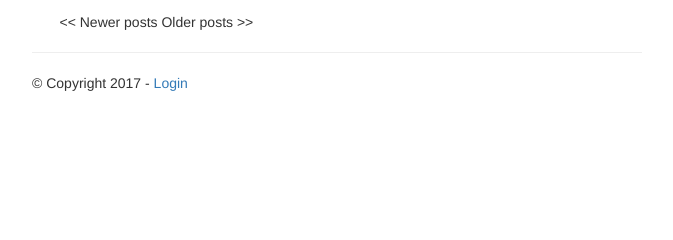
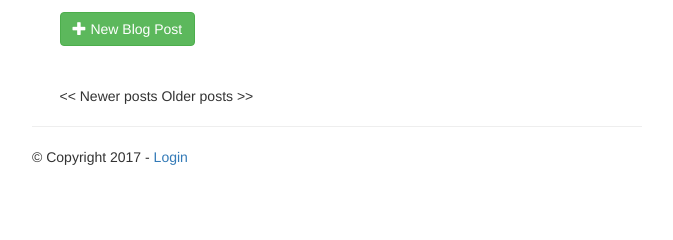
Before and after one commit to anurag2050doit/Flask-simple-blog, a Python web app: template templates/blog/admin.html in a window 1280 px wide. Shown: the part 74-314 px from the top of the page, without its empty margins (303-976 px from the left). Run offline with Jinja, Linux system fonts and the light colour scheme; the template is opened without the code that fills it, so the values that code supplies are empty; some libraries are stand-ins or nearby versions.

Commit message:
Image Render Added

```diff
--- a/settings.py
+++ b/settings.py
@@ -2,5 +2,5 @@ SECRET_KEY = "SECRET_KEY"
 DEBUG = True
 SQLALCHEMY_DATABASE_URI = 'sqlite:///blog.sqlite3'
 POSTS_PER_PAGE = 5
-UPLOADED_IMAGES_DEST = 'public/static/images'
-UPLOADED_IMAGES_URL = 'public/static/images'
+UPLOADED_IMAGES_DEST = 'static/images'
+UPLOADED_IMAGES_URL = '/static/images/'
--- /dev/null
+++ b/templates/_flash_messages.html
@@ -0,0 +1,11 @@
+{% with messages = get_flashed_messages() %}
+{% if messages %}
+<div class="messages">
+  <ul>
+    {% for message in messages %}
+      <li>{{ messages }}</li>
+    {% endfor %}
+  </ul>
+</div>
+{% endif %}
+{% endwith %}
--- a/templates/blog/admin.html
+++ b/templates/blog/admin.html
@@ -5,44 +5,56 @@
 <div class="row">
   <div class="col-md-offset-3 col-md-6">
     <h3>Blog Admin</h3>
-    {% with messages = get_flashed_messages() %}
-      {% if messages %}
-        <div id="messages">
-          <ul>
-            {% for message in messages %}
-              <li>{{ message }}</li>
-            {% endfor %}
-          </ul>
-        </div>
-      {% endif %}
-    {% endwith %}
+    {% include '_flash_messages.html' %}
     <p>
       Welcome, {{ session['username'] }} - <a href="{{ url_for('logout') }}">logout</a>
     </p>
+
+    <a href="{{ url_for('post') }}">
+      <button class="btn btn-success">
+        <span class="glyphicon glyphicon-plus" aria-hidden="true"></span>
+        New Blog Post
+      </button>
+    </a>
+
     <div class="post-list">
       {% for post in posts.items %}
-        <div class="post-item">
+        <div class="row post-item">
+          <div class="col-md-9">
             <h4>
               <a href="{{ url_for('article', slug=post.slug ) }}">
                 {{ post.title }}
               </a>
             </h4>
+            <div class="post-body">
+              {{ post.body[:220]+" ..." }}
+            </div>
             <div class="text-muted">
               Posted by {{ post.author.fullname }} on {{ post.publish_data.strftime('%Y-%m-%d') }} in {{ post.category.name }}
             </div>
           </div>
+          <div class="col-md-3">
+            {% if post.image %}
+              <img src="{{ post.imgsrc }}" alt="{{ post.image }}" height="100px" class="img-round">
+            {% endif %}
+          </div>
+        </div>
+        <br>
+        <hr>
       {% endfor %}
     </div>
-    <div class="post-paginate">
+    <br>
+    <br>
+    <div class="center post-paginate">
       {% if posts.has_prev %}
-        <a href="{{ url_for('admin', page=posts.prev_num) }}">
+        <a href="{{ url_for('index', page=posts.prev_num) }}">
         &lt;&lt; Newer posts
         </a>
       {% else %}
         &lt;&lt; Newer posts
       {% endif %}
       {% if posts.has_next %}
-        <a href="{{ url_for('admin', page=posts.next_num) }}">
+        <a href="{{ url_for('index', page=posts.next_num) }}">
          Older posts &gt;&gt;
         </a>
       {% else %}
```
Also changed, not shown: templates/blog/article.html (+7 -0 lines), templates/blog/index.html (+13 -2 lines), static/images/Screenshot_from_2017-03-27_14-44-04.png (renamed from public/static/images/Screenshot_from_2017-03-27_14-44-04.png). Lines whose indentation alone changed are shown as unchanged.
